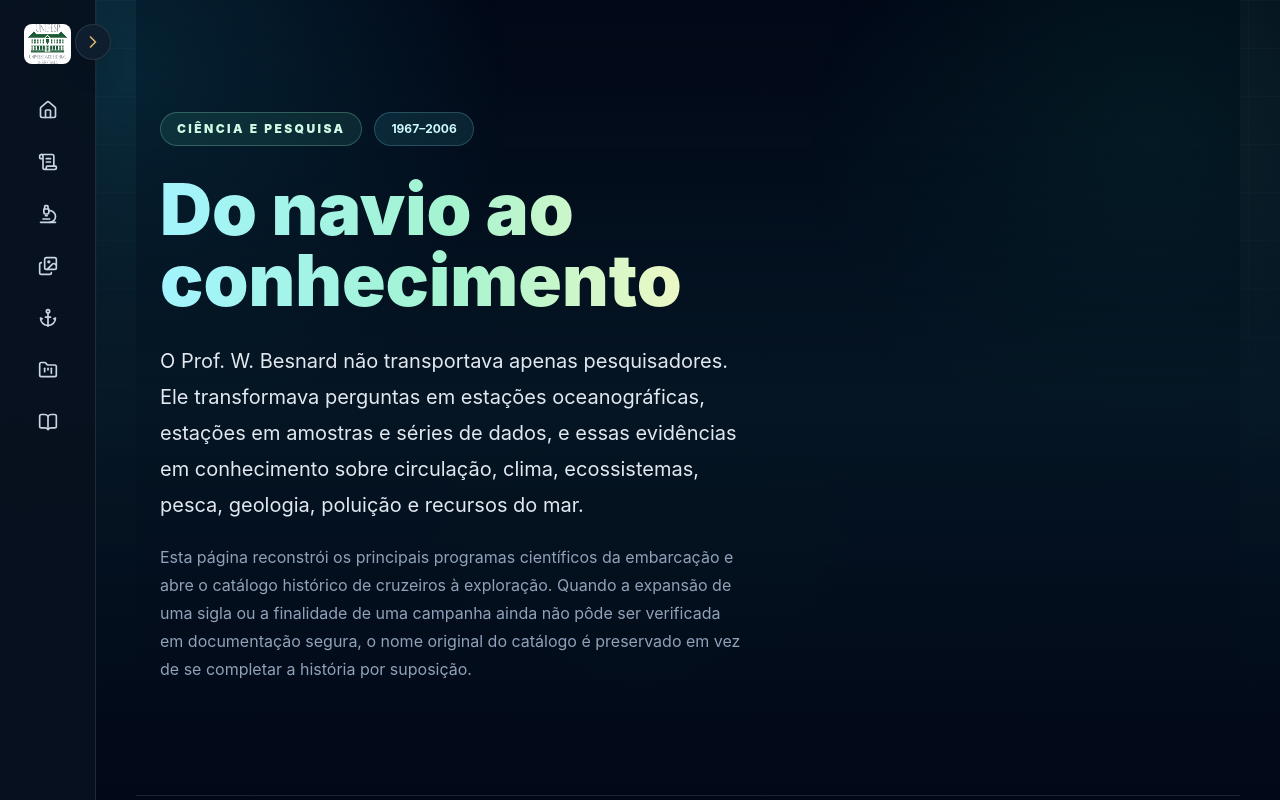
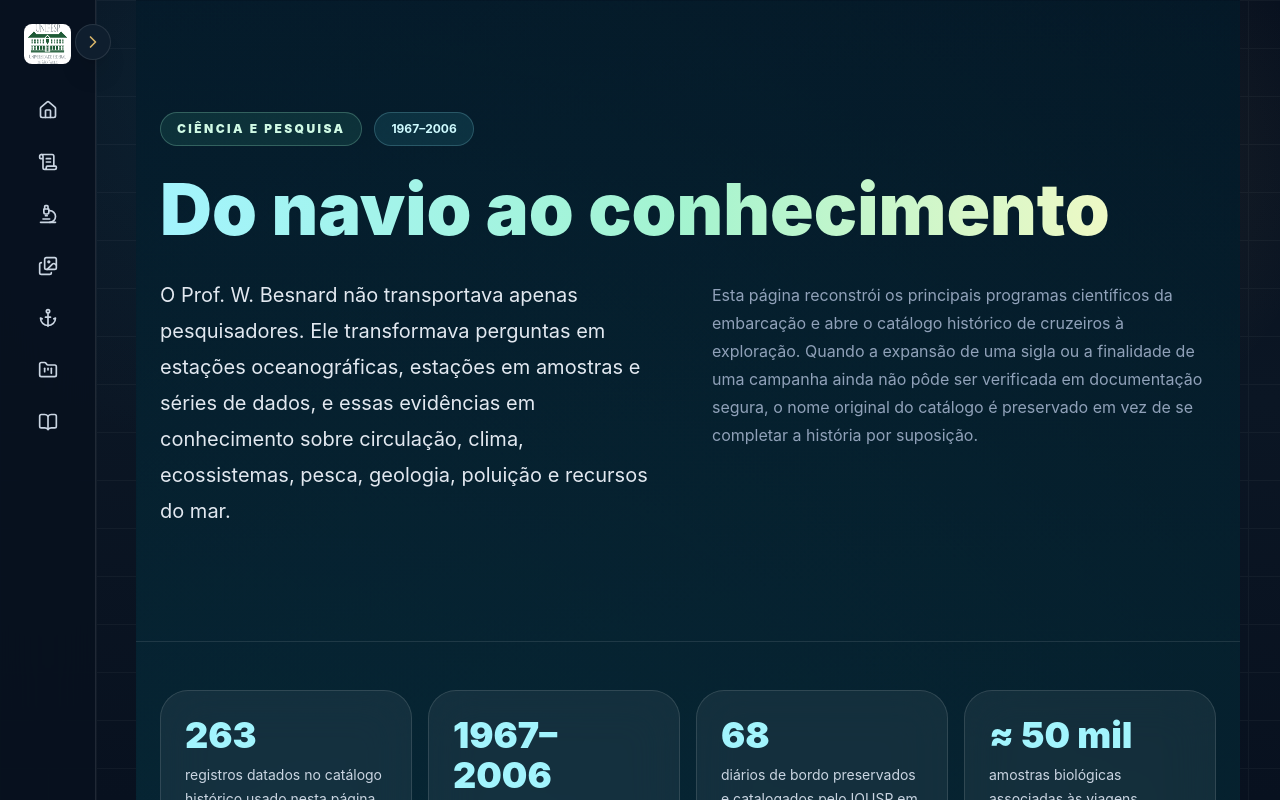
Before and after one commit to pedrohm3904-svg/memorial-Besnard01, a React (Vite) app: page /ciencia in a window 1280 px wide. Shown: the top 800 px of the page. Built offline with nearby package versions, Linux system fonts and the light colour scheme.

Commit message:
Revisão geral V0.2

```diff
--- a/src/pages/Ciencia.jsx
+++ b/src/pages/Ciencia.jsx
@@ -2516,16 +2516,15 @@ export default function Ciencia() {
   const exibidos = cruzeirosFiltrados.slice(0, mostrar);
 
   return (
-    <main className="relative min-h-screen overflow-hidden bg-[#020817] text-white">
+    <main className="relative isolate min-h-screen overflow-hidden bg-[#020817] text-white">
       {/* FUNDO */}
-      <div className="pointer-events-none fixed inset-0 bg-[radial-gradient(circle_at_10%_10%,rgba(34,211,238,0.20),transparent_28%),radial-gradient(circle_at_90%_18%,rgba(16,185,129,0.15),transparent_26%),radial-gradient(circle_at_50%_90%,rgba(250,204,21,0.08),transparent_34%)]" />
-      <div className="pointer-events-none fixed inset-0 bg-gradient-to-b from-[#020817]/30 via-[#061826]/85 to-[#020817]" />
+      <div className="pointer-events-none absolute inset-0 z-0 bg-[radial-gradient(circle_at_10%_10%,rgba(34,211,238,0.20),transparent_28%),radial-gradient(circle_at_90%_18%,rgba(16,185,129,0.15),transparent_26%),radial-gradient(circle_at_50%_90%,rgba(250,204,21,0.08),transparent_34%)]" />
+      <div className="pointer-events-none absolute inset-0 z-0 bg-gradient-to-b from-[#020817]/30 via-[#061826]/85 to-[#020817]" />
 
       <div className="relative z-10">
         {/* HERO */}
         <header className="border-b border-white/10">
-          <div className="mx-auto grid max-w-7xl gap-10 px-6 py-20 md:grid-cols-[1.15fr_0.85fr] md:items-end md:py-28">
-            <div>
+          <div className="mx-auto max-w-7xl px-6 py-20 md:py-28">
             <div className="flex flex-wrap gap-3">
               <span className="rounded-full border border-emerald-200/25 bg-emerald-300/10 px-4 py-2 text-xs font-black uppercase tracking-[0.2em] text-emerald-100">
                 Ciência e Pesquisa
@@ -2535,11 +2534,12 @@ export default function Ciencia() {
               </span>
             </div>
 
-              <h1 className="mt-7 max-w-5xl text-5xl font-black leading-[0.98] text-transparent bg-clip-text bg-gradient-to-r from-cyan-200 via-emerald-200 to-yellow-100 md:text-7xl">
+            <h1 className="mt-7 max-w-6xl text-5xl font-black leading-[0.98] text-transparent bg-clip-text bg-gradient-to-r from-cyan-200 via-emerald-200 to-yellow-100 md:text-7xl">
               Do navio ao conhecimento
             </h1>
 
-              <p className="mt-7 max-w-3xl text-lg leading-8 text-slate-200 md:text-xl md:leading-9">
+            <div className="mt-8 grid gap-6 lg:grid-cols-2 lg:gap-12">
+              <p className="text-lg leading-8 text-slate-200 md:text-xl md:leading-9">
                 O Prof. W. Besnard não transportava apenas pesquisadores. Ele
                 transformava perguntas em estações oceanográficas, estações em
                 amostras e séries de dados, e essas evidências em conhecimento
@@ -2547,7 +2547,7 @@ export default function Ciencia() {
                 poluição e recursos do mar.
               </p>
 
-              <p className="mt-5 max-w-3xl leading-7 text-slate-400">
+              <p className="leading-7 text-slate-400 lg:pt-1">
                 Esta página reconstrói os principais programas científicos da
                 embarcação e abre o catálogo histórico de cruzeiros à
                 exploração. Quando a expansão de uma sigla ou a finalidade de
--- a/src/pages/Historia.jsx
+++ b/src/pages/Historia.jsx
@@ -607,11 +607,11 @@ export default function Historia() {
   return (
     <main
       id="historia"
-      className="relative min-h-screen overflow-hidden bg-[#020817] text-white"
+      className="relative isolate min-h-screen overflow-hidden bg-[#020817] text-white"
     >
       {/* FUNDO */}
-      <div className="pointer-events-none fixed inset-0 bg-[radial-gradient(circle_at_15%_10%,rgba(34,211,238,0.20),transparent_30%),radial-gradient(circle_at_88%_18%,rgba(16,185,129,0.14),transparent_28%),radial-gradient(circle_at_50%_90%,rgba(250,204,21,0.09),transparent_32%)]" />
-      <div className="pointer-events-none fixed inset-0 bg-gradient-to-b from-[#020817]/30 via-[#061826]/80 to-[#020817]" />
+      <div className="pointer-events-none absolute inset-0 z-0 bg-[radial-gradient(circle_at_15%_10%,rgba(34,211,238,0.20),transparent_30%),radial-gradient(circle_at_88%_18%,rgba(16,185,129,0.14),transparent_28%),radial-gradient(circle_at_50%_90%,rgba(250,204,21,0.09),transparent_32%)]" />
+      <div className="pointer-events-none absolute inset-0 z-0 bg-gradient-to-b from-[#020817]/30 via-[#061826]/80 to-[#020817]" />
 
       <div className="relative z-10">
         {/* HERO */}
--- a/src/pages/Legado.jsx
+++ b/src/pages/Legado.jsx
@@ -312,31 +312,29 @@ function FonteChip({ id }) {
 
 export default function Legado() {
   return (
-    <main className="relative min-h-screen overflow-hidden bg-[#020817] text-white">
-      <div className="pointer-events-none fixed inset-0 bg-[radial-gradient(circle_at_12%_10%,rgba(250,204,21,0.10),transparent_28%),radial-gradient(circle_at_88%_18%,rgba(34,211,238,0.18),transparent_28%),radial-gradient(circle_at_50%_90%,rgba(16,185,129,0.16),transparent_34%)]" />
-      <div className="pointer-events-none fixed inset-0 bg-gradient-to-b from-[#020817]/30 via-[#061826]/85 to-[#020817]" />
+    <main className="relative isolate min-h-screen overflow-hidden bg-[#020817] text-white">
+      <div className="pointer-events-none absolute inset-0 z-0 bg-[radial-gradient(circle_at_12%_10%,rgba(250,204,21,0.10),transparent_28%),radial-gradient(circle_at_88%_18%,rgba(34,211,238,0.18),transparent_28%),radial-gradient(circle_at_50%_90%,rgba(16,185,129,0.16),transparent_34%)]" />
+      <div className="pointer-events-none absolute inset-0 z-0 bg-gradient-to-b from-[#020817]/30 via-[#061826]/85 to-[#020817]" />
 
       <div className="relative z-10">
         {/* HERO */}
         <header className="border-b border-white/10">
-          <div className="mx-auto grid max-w-7xl gap-10 px-6 py-20 md:grid-cols-[1.15fr_0.85fr] md:items-end md:py-28">
-            <div>
+          <div className="mx-auto max-w-7xl px-6 py-20 md:py-28">
             <span className="inline-block rounded-full border border-yellow-100/20 bg-yellow-200/10 px-4 py-2 text-xs font-black uppercase tracking-[0.2em] text-yellow-100">
               Legado
             </span>
 
-              <h1 className="mt-7 max-w-5xl text-5xl font-black leading-[0.98] text-transparent bg-clip-text bg-gradient-to-r from-yellow-100 via-emerald-200 to-cyan-200 md:text-7xl">
+            <h1 className="mt-7 max-w-6xl text-5xl font-black leading-[0.98] text-transparent bg-clip-text bg-gradient-to-r from-yellow-100 via-emerald-200 to-cyan-200 md:text-7xl">
               O que permanece quando um navio deixa de navegar?
             </h1>
 
-              <p className="mt-7 max-w-3xl text-lg leading-8 text-slate-200 md:text-xl md:leading-9">
+            <p className="mt-8 max-w-5xl text-lg leading-8 text-slate-200 md:text-xl md:leading-9">
               Um navio pode perder seus motores, sair de operação e até
               desaparecer como infraestrutura ativa. Mas décadas de ciência
               não cabem dentro de um casco. Elas continuam em pessoas,
               coleções, objetos, instituições, políticas, novas embarcações e
               perguntas que ainda podem ser feitas aos dados do passado.
             </p>
-            </div>
           </div>
         </header>
 
--- a/src/pages/Referencias.jsx
+++ b/src/pages/Referencias.jsx
@@ -405,9 +405,9 @@ export default function Referencias() {
   }, [busca, eixo]);
 
   return (
-    <main className="relative min-h-screen overflow-hidden bg-[#020817] text-white">
-      <div className="pointer-events-none fixed inset-0 bg-[radial-gradient(circle_at_12%_12%,rgba(34,211,238,0.18),transparent_28%),radial-gradient(circle_at_88%_14%,rgba(250,204,21,0.09),transparent_27%),radial-gradient(circle_at_50%_92%,rgba(16,185,129,0.15),transparent_34%)]" />
-      <div className="pointer-events-none fixed inset-0 bg-gradient-to-b from-[#020817]/30 via-[#061826]/85 to-[#020817]" />
+    <main className="relative isolate min-h-screen overflow-hidden bg-[#020817] text-white">
+      <div className="pointer-events-none absolute inset-0 z-0 bg-[radial-gradient(circle_at_12%_12%,rgba(34,211,238,0.18),transparent_28%),radial-gradient(circle_at_88%_14%,rgba(250,204,21,0.09),transparent_27%),radial-gradient(circle_at_50%_92%,rgba(16,185,129,0.15),transparent_34%)]" />
+      <div className="pointer-events-none absolute inset-0 z-0 bg-gradient-to-b from-[#020817]/30 via-[#061826]/85 to-[#020817]" />
 
       <div className="relative z-10">
         <header className="border-b border-white/10">
```
Lines whose indentation alone changed are shown as unchanged.
